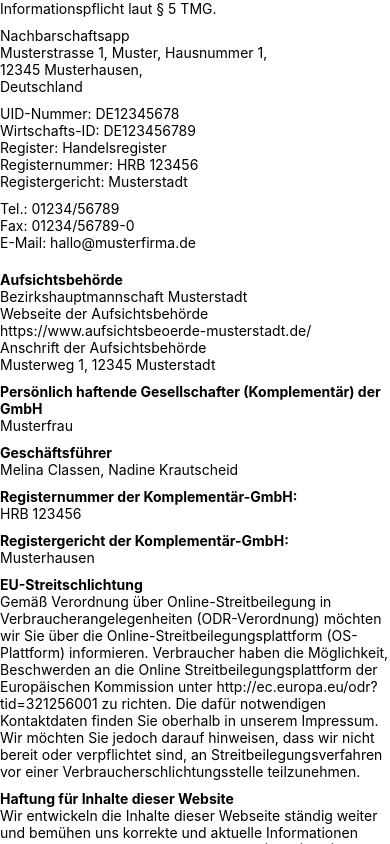
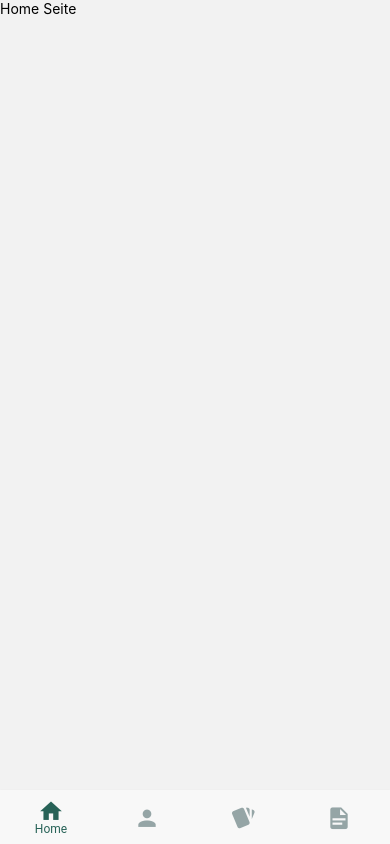
Before and after one commit to Nadine3107/MobileComputing_frontend, a React Native app: screen / in a window 390 px wide. Built offline with nearby package versions, Linux system fonts and the light colour scheme.

Commit message:
Navigation

```diff
--- a/App.js
+++ b/App.js
@@ -1,10 +1,14 @@
 import { StatusBar } from 'expo-status-bar';
 import { StyleSheet, Text, View } from 'react-native';
+import TabNavigator from './navigation/tabnavigator';
+import Cards from './Screens/Cards/Cards';
+import Home from './Screens/Home/Home';
 import Impressum from './Screens/Impressum/Impressum';
+import Profile from './Screens/Profile/Profile';
 
 export default function App() {
   return (
-  <Impressum/>
+  <TabNavigator/>
   );
 }
 
--- a/Screens/Cards/Cards.js
+++ b/Screens/Cards/Cards.js
@@ -0,0 +1,20 @@
+import React from 'react';
+import { Text, View } from 'react-native';
+import { ScrollView } from 'react-native-gesture-handler';
+
+// styles
+//import globalStyle from '../../styles/globalStyles';
+
+const Cards = () => {
+  return (
+    <>
+      <ScrollView style={[{ paddingBottom: 20 }]}>
+        <View style={{ marginBottom: 10 }}>
+          <Text>Cards Seite</Text>
+        </View>
+      </ScrollView>
+    </>
+  )
+}
+
+export default Cards;
--- a/Screens/Home/Home.js
+++ b/Screens/Home/Home.js
@@ -0,0 +1,20 @@
+import React from 'react';
+import { Text, View } from 'react-native';
+import { ScrollView } from 'react-native-gesture-handler';
+
+// styles
+//import globalStyle from '../../styles/globalStyles';
+
+const Home = () => {
+  return (
+    <>
+      <ScrollView style={[{ paddingBottom: 20 }]}>
+        <View style={{ marginBottom: 10 }}>
+          <Text>Home Seite</Text>
+        </View>
+      </ScrollView>
+    </>
+  )
+}
+
+export default Home;
--- a/Screens/Profile/Profile.js
+++ b/Screens/Profile/Profile.js
@@ -1,18 +1,20 @@
 import React from 'react';
 import { Text, View } from 'react-native';
+import { ScrollView } from 'react-native-gesture-handler';
 
 // styles
-import globalStyle from '../../styles/globalStyles';
-import profileStyle from './profileStyle';
+//import globalStyle from '../../styles/globalStyles';
 
 const Profile = () => {
-    return (
-        <>
-            <View style={globalStyle.container}>
-                <Text>Profile</Text>
-            </View>
-        </>
-    )
+  return (
+    <>
+      <ScrollView style={[{ paddingBottom: 20 }]}>
+        <View style={{ marginBottom: 10 }}>
+          <Text>Profile Seite</Text>
+        </View>
+      </ScrollView>
+    </>
+  )
 }
 
 export default Profile;
--- a/Styles/Colors.js
+++ b/Styles/Colors.js
@@ -0,0 +1,6 @@
+export const COLORS = {
+    primaryColor: '#276257',
+    blackColor: '#111111',
+    bgColor: '#F8F8F8',
+    needHelpColor: '#b04015'
+}
--- a/Styles/GlobalStyles.js
+++ b/Styles/GlobalStyles.js
@@ -0,0 +1 @@
+import { StyleSheet } from 'react-native';
--- a/navigation/tabnavigator.js
+++ b/navigation/tabnavigator.js
@@ -0,0 +1,81 @@
+import React from 'react'
+
+import { createMaterialBottomTabNavigator } from '@react-navigation/material-bottom-tabs';
+import { NavigationContainer } from '@react-navigation/native';
+import MaterialCommunityIcons from 'react-native-vector-icons/MaterialCommunityIcons';
+
+//import { HomeStackNav, SearchStackNav, ImpressumStackNav } from './stackNavigator';
+
+// screens
+import ProfileScreen from '../Screens/Profile/Profile';
+import ImpressumScreen from '../Screens/Impressum/Impressum';
+
+import { COLORS } from '../Styles/Colors';
+import Home from '../Screens/Home/Home';
+import Profile from '../Screens/Profile/Profile';
+import Cards from '../Screens/Cards/Cards';
+import Impressum from '../Screens/Impressum/Impressum';
+
+const Tab = createMaterialBottomTabNavigator();
+
+const TabNavigator = () => {
+    return (
+        <NavigationContainer>
+            <Tab.Navigator
+                initialRouteName={'Home'}
+                activeColor={COLORS.primaryColor}
+                inactiveColor="#95a5a6"
+                barStyle={{ backgroundColor: COLORS.bgColor }}
+            >
+                <Tab.Screen
+                    name="Home"
+                    children={() => (
+                       <Home/>
+                    )}
+                    options={{
+                        tabBarIcon: ({ color, size }) => (
+                            <MaterialCommunityIcons name='home' color={color} size={26} />
+                        )
+                    }}
+                />
+                <Tab.Screen
+                    name="Profile"
+                    children={() => (
+                       <Profile/>
+                    )}
+                    options={{
+                        tabBarIcon: ({ color, size }) => (
+                            <MaterialCommunityIcons name='account' color={color} size={26} />
+                        )
+                    }}
+                />
+                <Tab.Screen
+                    name="Cards"
+                    children={() => (
+                       <Cards/>
+                    )}
+                    options={{
+                        tabBarIcon: ({ color, size }) => (
+                            <MaterialCommunityIcons name='cards' color={color} size={26} />
+                        )
+                    }}
+                />
+                 <Tab.Screen
+                    name="Impressum"
+                    children={() => (
+                       <Impressum/>
+                    )}
+                    options={{
+                        tabBarIcon: ({ color, size }) => (
+                            <MaterialCommunityIcons name='file-document' color={color} size={26} />
+                        )
+                    }}
+                />
+
+
+            </Tab.Navigator>
+        </NavigationContainer>
+    )
+}
+
+export default TabNavigator;
```
Also changed, not shown: Screens/Profile/profileStyle.js (deleted, +0 -11 lines).
